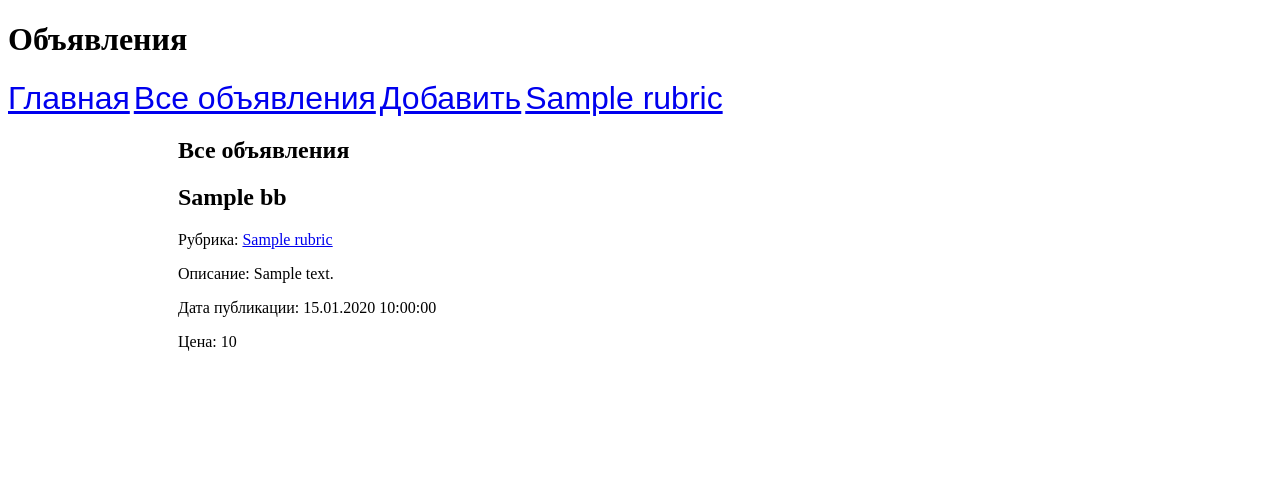
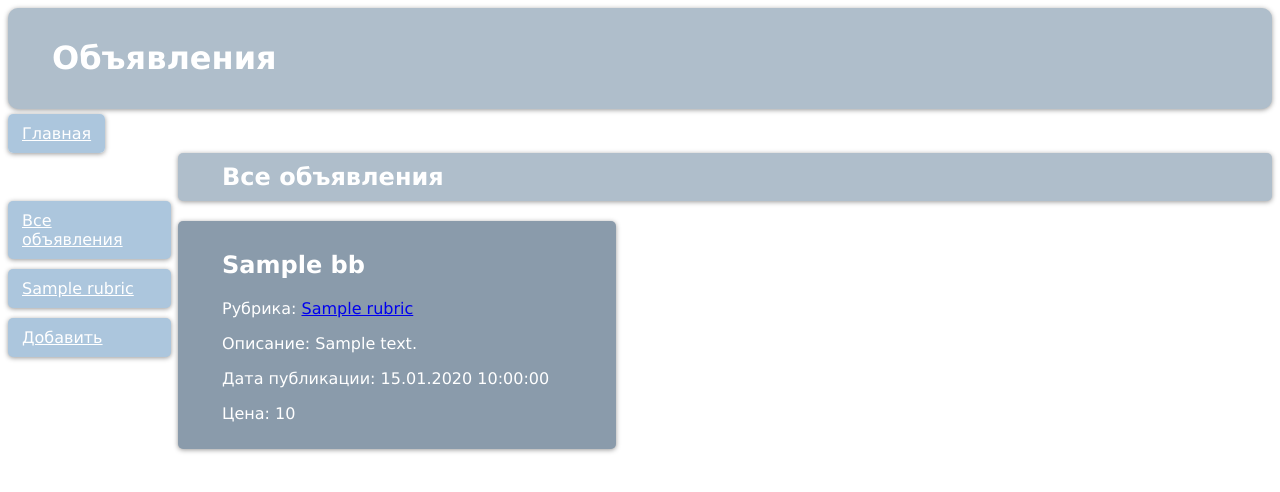
Before and after one commit to molodec1337322/django_site_training, a Django app: template templates/bboard/Index.html in a window 1280 px wide. Shown: the top 492 px of the page. Run offline with Django 3.2, Linux system fonts and the light colour scheme; the template is opened without the code that fills it: most values are stand-ins (such as "Sample title", 1, 10 or a date in 2020).

Commit message:
Add files via upload

```diff
--- /dev/null
+++ b/static/CSS/basic_for_bboard.css
@@ -0,0 +1,48 @@
+header{
+	border-radius: 10px;
+    color: #fff;
+    font-family: verdana, 'open sans', sans-serif;
+    padding: 10px 14px 10px 44px;
+    position: relative;
+    box-shadow: 0px 1px 5px #999;
+    background-color: #AFBECB;
+}
+
+.navigation_general_hrefs{
+	margin-top: 15px;
+}
+
+.navigation_general{
+	margin-top: 10px;
+	border-radius: 5px;
+    color: #fff;
+    font-family: verdana, 'open sans', sans-serif;
+    padding: 10px 14px 10px 14px;
+    position: relative;
+    box-shadow: 0px 1px 5px #999;
+    background-color: #ACC6DD;
+}
+
+.navigation_select_hrefs{
+	position: absolute;
+	margin-top: 3.75%;
+	margin-bottom: -25%;
+	margin-right: 90%;
+}
+
+.navigation_select{
+	display: table;
+	margin-top: 10px;
+	width: 135px;
+	border-radius: 5px;
+    color: #fff;
+    font-family: verdana, 'open sans', sans-serif;
+    padding: 10px 14px 10px 14px;
+    position: relative;
+    box-shadow: 0px 1px 5px #999;
+    background-color: #ACC6DD;
+}
+
+section{
+	margin-left: 170px;
+}
--- a/templates/bboard/Index.html
+++ b/templates/bboard/Index.html
@@ -1,9 +1,30 @@
 {% extends "layouts/basic_for_bboard.html" %}
 
 {% block content %}
-<h2>Все объявления</h2>
+
+<h2 style="
+	margin-top: 10px;
+	border-radius: 5px;
+    color: #fff;
+    font-family: verdana, 'open sans', sans-serif;
+    padding: 10px 14px 10px 44px;
+    position: relative;
+    box-shadow: 0px 1px 5px #999;
+    background-color: #AFBECB;">
+Все объявления
+</h2>
+
 {% for bb in bbs %}
-<div>
+<div style="
+	margin-top: 10px;
+	margin-right: 60%;
+	border-radius: 5px;
+    color: #fff;
+    font-family: verdana, 'open sans', sans-serif;
+    padding: 10px 14px 10px 44px;
+    position: relative;
+    box-shadow: 0px 1px 5px #999;
+    background-color: #8a9bab;">
 	<h2> {{ bb.title }} </h2>
 	<p> Рубрика: <a href="{% url 'by_rubric' bb.rubric.pk %}">{{ bb.rubric.name }} </a> </p>
 	<p> Описание: {{ bb.content }} </p>
--- a/templates/layouts/basic_for_bboard.html
+++ b/templates/layouts/basic_for_bboard.html
@@ -5,21 +5,25 @@
 <head>
 	<meta http-equiv="Content-Type" content="text/html; charset=utf-8">
 	<title>{% block title %} General {% endblock %}</title>
-	<link rel="stylesheet" type="text/css" href="{% static 'layout/basic_for_bboard.css' %}">
+	<link rel="stylesheet" type="text/css" href="{% static 'css/basic_for_bboard.css' %}">
 </head>
 <body>
 	<header>
 		<h1>Объявления</h1>
 	</header>
 
-	<nav>
+	<nav class="navigation_general_hrefs">
 		<a class="navigation_general" href="{% url 'index' %}">Главная</a>
-		<a class="navigation_general" href="{% url 'index_bboard' %}">Все объявления</a>
-		<a class="navigation_general" href="{% url 'add' %}">Добавить</a>
+	</nav>
+
+	<nav class="navigation_select_hrefs">
+		<a class="navigation_select" href="{% url 'index_bboard' %}">Все объявления</br></a>
 		{% for rubric in rubrics %}
-		<a class="navigation_select" href="{% url 'by_rubric' rubric.pk %}">{{ rubric.name }}</a>
+		<a class="navigation_select" href="{% url 'by_rubric' rubric.pk %}">{{ rubric.name }}</br></a>
 		{% endfor %}
+		<a class="navigation_select" href="{% url 'add' %}">Добавить</br></a>
 	</nav>
+
 	<section>
 		{% block content %}
 		{% endblock %}
```
Also changed, not shown: static/CSS/basic_for_samplesite.css (added, +27 -0 lines), templates/bboard/by_rubric.html (+19 -2 lines), templates/bboard/create.html (+9 -1 lines), templates/layouts/basic_for_samplesite.html (+5 -2 lines).
